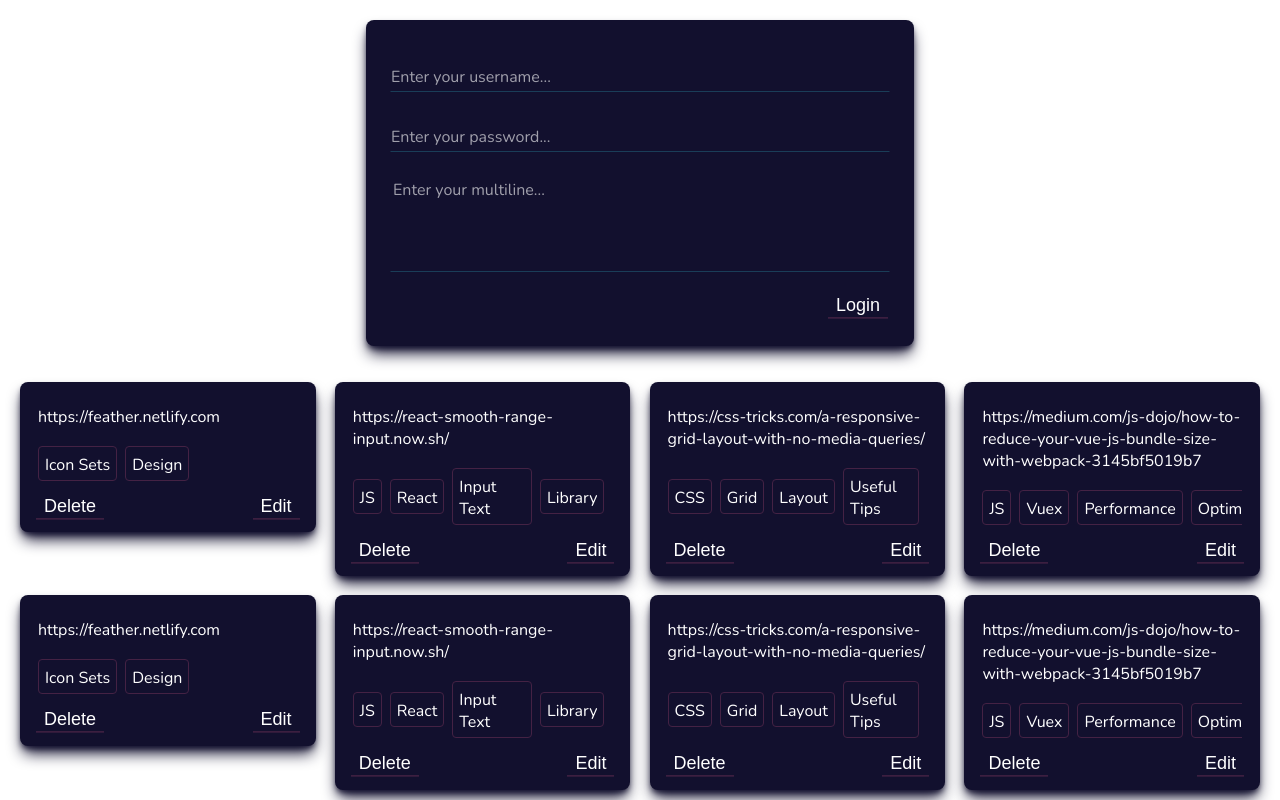
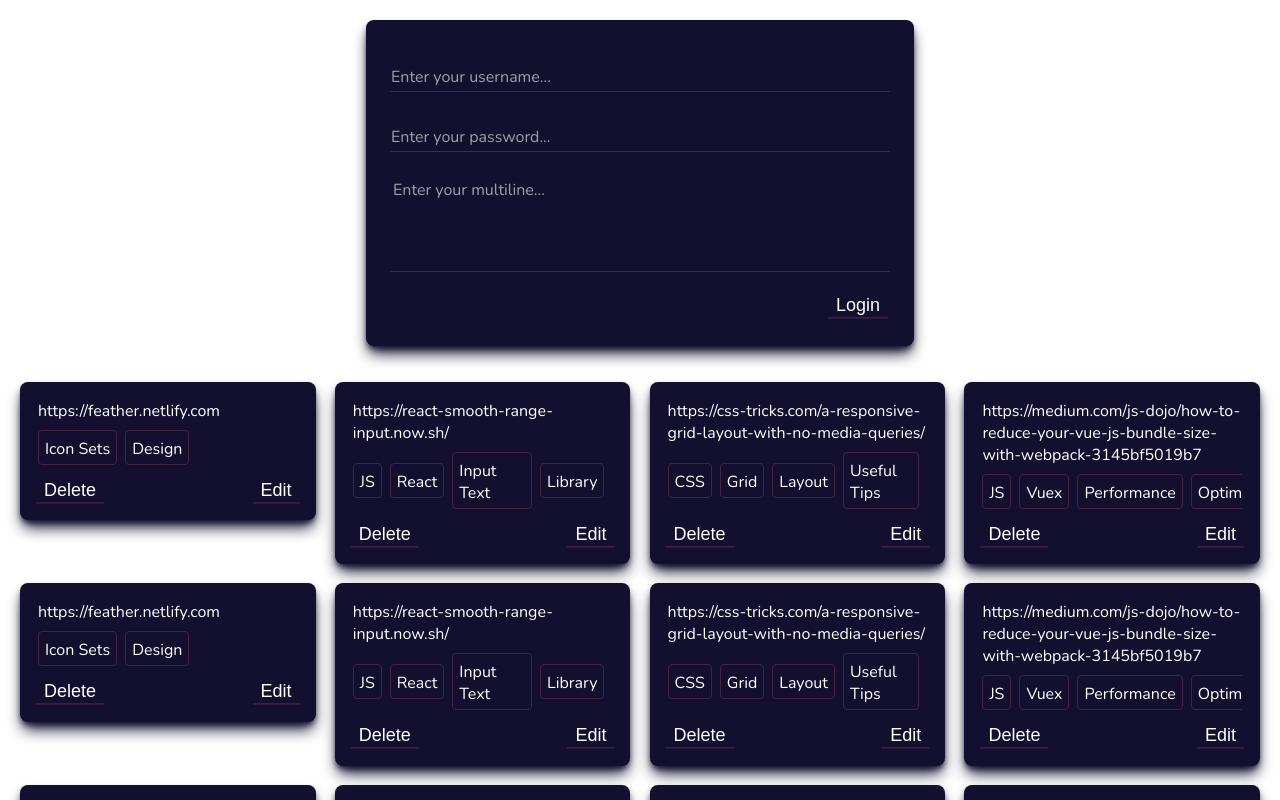
Before and after one commit to flashback2k14/Angular-Component-Playground, an Angular app: page / in a window 1280 px wide. Shown: the top 800 px of the page. Built offline with nearby package versions, Linux system fonts and the light colour scheme.

Commit message:
more card improvements

```diff
--- a/src/app/shared/card/yeah-card.component.css
+++ b/src/app/shared/card/yeah-card.component.css
@@ -28,7 +28,7 @@
   flex-direction: column;
   background: #12102e;
   color: #ffffff;
-  padding: 18px 18px 14px 18px;
+  padding: 18px;
   border-radius: 8px;
   background: #12102e;
   box-shadow: 0 10px 15px -3px #12102e, 0 4px 6px -2px #12102e;
@@ -37,10 +37,6 @@
 .card:hover,
 .card:focus {
   box-shadow: 0 20px 30px -3px #12102e, 0 8px 12px -2px #12102e;
-}
-
-.card-url {
-  padding: 6px 0;
 }
 
 .card-url_text {
@@ -76,7 +72,7 @@
   display: flex;
   align-items: center;
   list-style: none;
-  margin: 4px 0;
+  margin: 0;
   padding: 0;
   overflow: auto;
 }
@@ -95,7 +91,7 @@
 .card-actions {
   display: flex;
   justify-content: space-between;
-  margin-top: 6px;
+  margin-top: 10px;
 }
 
 .delete-confirmation_text {
--- a/src/app/shared/card/yeah-card.component.html
+++ b/src/app/shared/card/yeah-card.component.html
@@ -1,12 +1,10 @@
 <div class="card-overlay">
 	<div class="card">
 		<div>
-			<div class="card-url">
-				<a *ngIf="!editUrlMode" class="card-url_text" href="{{ url.link }}" target="_blank">{{ url.link }}</a>
-				<yeah-textarea *ngIf="editUrlMode" inputId="txtEditUrl" inputTabIndex="1" placeholderText="Edit your URL..."
-				 labelText="URL" inputValue="{{ url.link }}" name="edit-url" ngModel>
-				</yeah-textarea>
-			</div>
+			<a *ngIf="!editUrlMode" class="card-url_text" href="{{ url.link }}" target="_blank">{{ url.link }}</a>
+			<yeah-textarea *ngIf="editUrlMode" inputId="txtEditUrl" inputTabIndex="1" placeholderText="Edit your URL..."
+			 labelText="URL" inputValue="{{ url.link }}" name="edit-url" ngModel>
+			</yeah-textarea>
 		</div>
 		<div>
 			<ul class="card-keywords_list">
```
